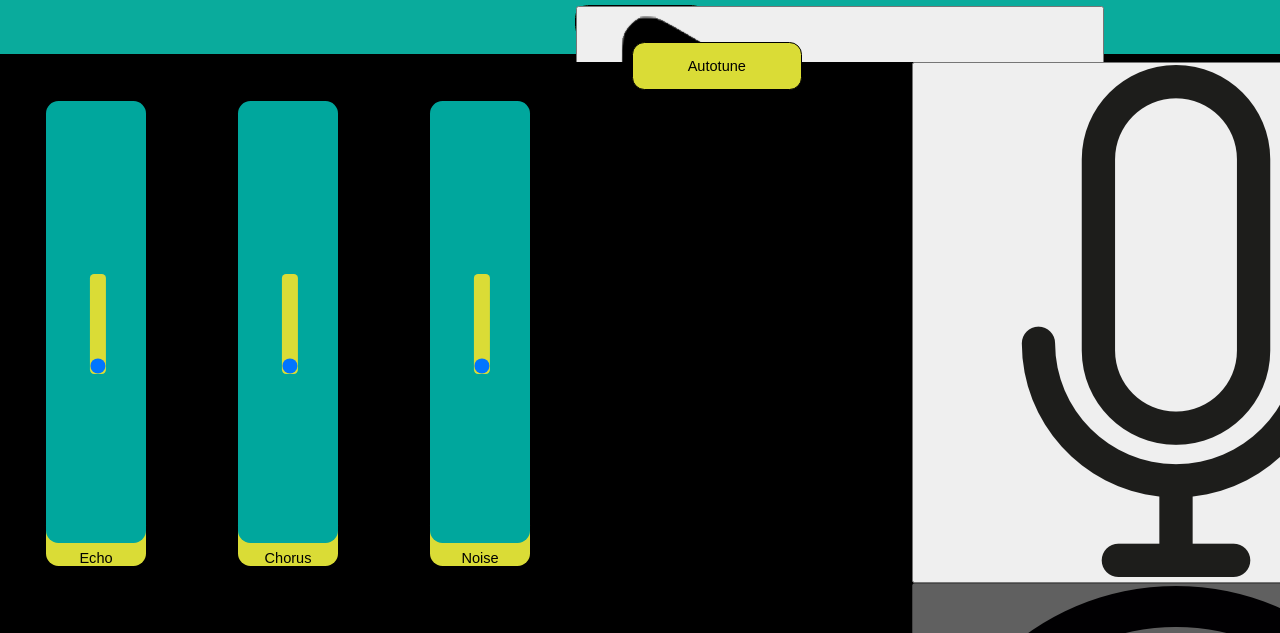
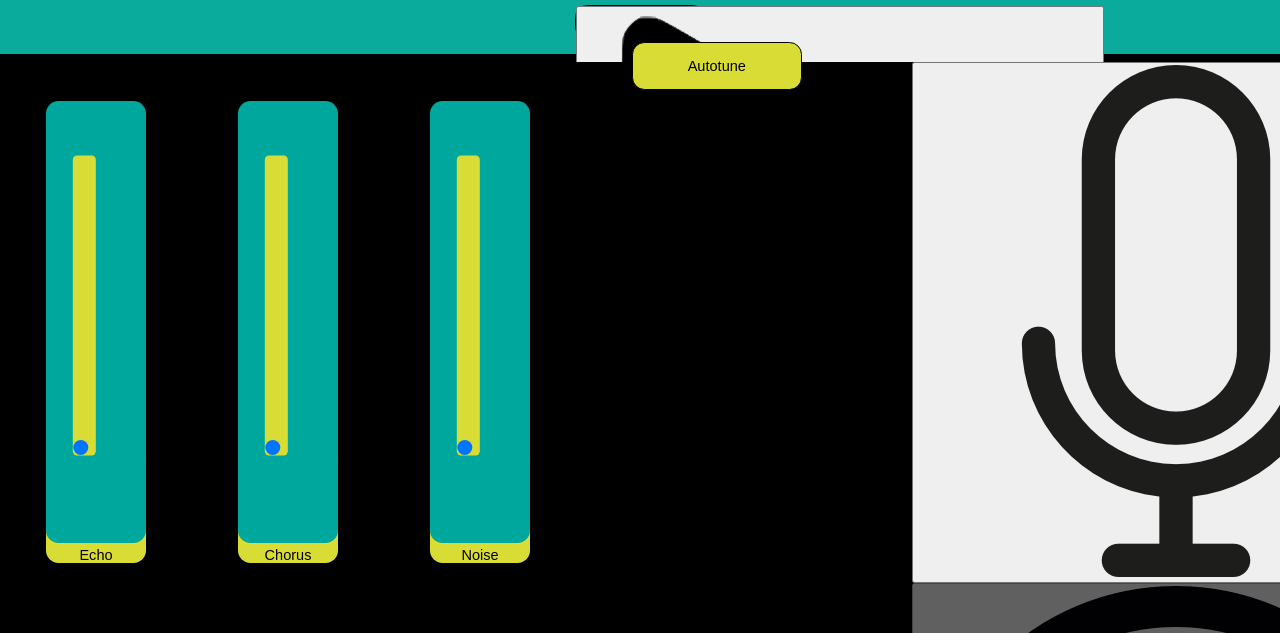
Before and after one commit to ToniTormo/Pryct_VOZ, a plain HTML site: page HTML/Estructura.html in a window 1280 px wide. Shown: the part 167-800 px from the top of the page. Drawn offline with Linux system fonts and the light colour scheme.

Commit message:
algo mas

```diff
--- a/CSS/Estilo.css
+++ b/CSS/Estilo.css
@@ -126,13 +126,12 @@ body, html{
 }
 
 .name_slider{
-    position: relative;
-    top: -8%;
-    bottom: 0%;
-    right: 0%;
-    left: 0%;
+    position: fixed;
+    top: calc(58vh + 12vw);
 
-    height: 12%;
+    height: 14%;
+    width: 7.8%;
+
     display: flex;
     align-items: flex-end;
     justify-content: center;
@@ -146,36 +145,29 @@ body, html{
 }
 
 .elem_slider{
-    /* writing-mode:sideways-lr;  */
-    transform: rotate(-90deg);
+    transform: rotate(-90deg) translateY(calc(-7vh - 3.6vw)) translateX(calc(-12vh - 6.55vw));
+    transform-origin: bottom;
 
-    width: 100%;
-    height: 100%;
+    width: 300%;
 }
 
 input[type="range"]::-webkit-slider-runnable-track { /*Modifica barra*/
-    width: calc(10vh + 10vw); ;
-    height: calc(0.8vh + 0.8vw);
+    height: calc(1.1vh + 1.1vw);
 
     background-color:#DADC36;
     border-radius: calc(0.2vh + 0.2vw);
 }
 
 input[type="range"]::-webkit-slider-thumb { /*Modifica punto*/
-    background-color:#00A79D; /* change the background color to your liking */
-    border: none; /* remove the border */
-    border-radius: 50%; /* make the thumb a circle */
-    height: 15px; /* change the height to your liking */
-    width: 15px; /* change the width to your liking */
+
+    height: 2000px;
+    width: calc(1.1vh + 1.1vw);
+
+    background-color: #00A79D;
+    border-radius: calc(0.2vh + 0.2vw);
+    cursor: pointer;
+    appearance: none;
 }
-
-/*
-input[type=range]::-webkit-slider-thumb {
-    height: 200px;
-    width: calc(10vh + 6vw);
-    cursor: pointer;
-}
-*/
 
 #botones_mid{
     position: fixed;
```
